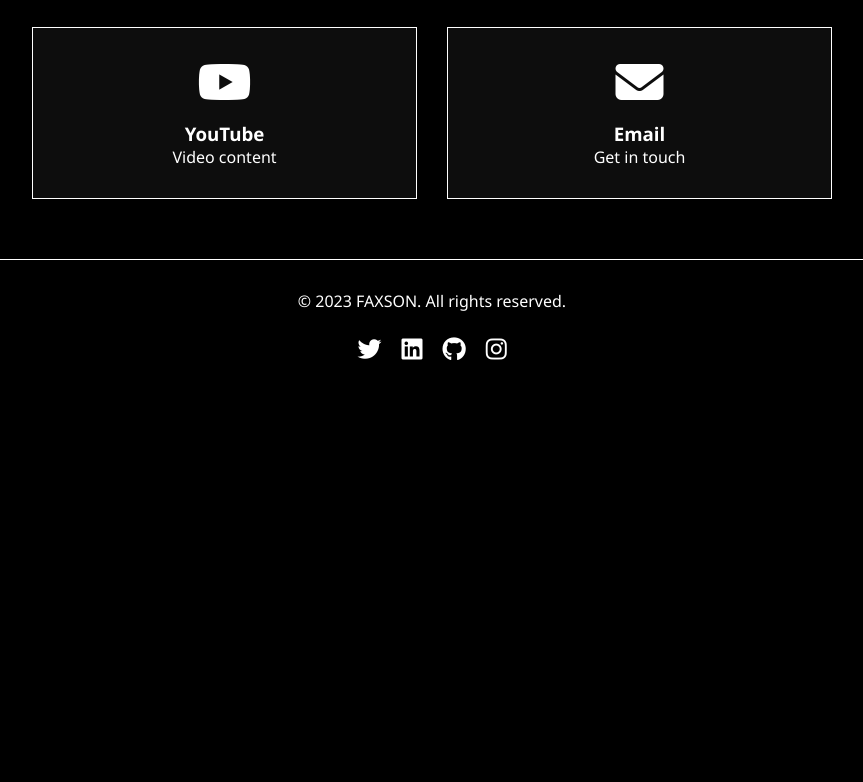
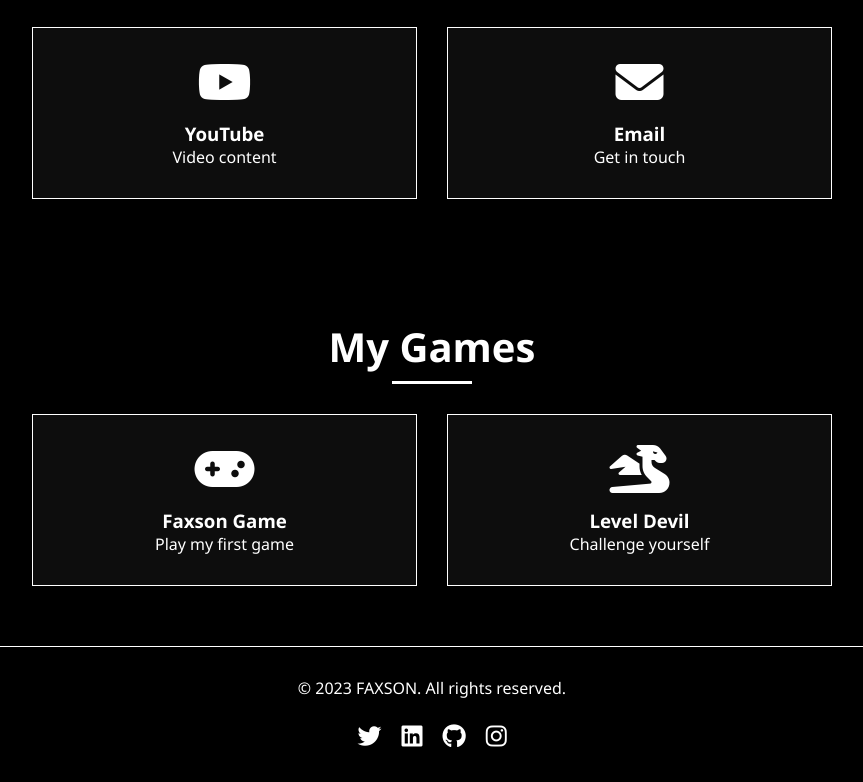
Before and after one commit to faxson08-oss/faxson-, a plain HTML site: page index.html in a window 1280 px wide. Shown: the part 1847-2629 px from the top of the page, without its empty margins (208-1071 px from the left). Before the commit the page ends 2242 px from the top, so only its background shows below. Drawn offline with Linux system fonts and the light colour scheme.

Commit message:
Update index.html

```diff
--- a/index.html
+++ b/index.html
@@ -691,6 +691,7 @@
                         <li><a href="#home">Home</a></li>
                         <li><a href="#about">About</a></li>
                         <li><a href="#links">Links</a></li>
+                        <li><a href="#games">Games</a></li>
                         <li><button class="theme-toggle" id="themeToggle">
                             <i class="fas fa-moon"></i> Dark
                         </button></li>
@@ -766,6 +767,25 @@
                     <i class="fas fa-envelope"></i>
                     <h3>Email</h3>
                     <p>Get in touch</p>
+                </a>
+            </div>
+        </div>
+    </section>
+
+    <!-- Games Section -->
+    <section id="games">
+        <div class="container">
+            <h2 class="section-title">My Games</h2>
+            <div class="links-grid">
+                <a href="https://faxson08-oss.github.io/Faxson/" target="_blank" class="link-card">
+                    <i class="fas fa-gamepad"></i>
+                    <h3>Faxson Game</h3>
+                    <p>Play my first game</p>
+                </a>
+                <a href="https://faxson08-oss.github.io/Level-Devil/" target="_blank" class="link-card">
+                    <i class="fas fa-dragon"></i>
+                    <h3>Level Devil</h3>
+                    <p>Challenge yourself</p>
                 </a>
             </div>
         </div>
@@ -949,6 +969,8 @@
             card.addEventListener('click', (e) => {
                 if (card.href.includes('mailto:')) {
                     showToast('Opening email client...');
+                } else if (card.href.includes('faxson08-oss.github.io')) {
+                    showToast('Loading game...');
                 } else {
                     showToast('Opening link in new tab...');
                 }
```
